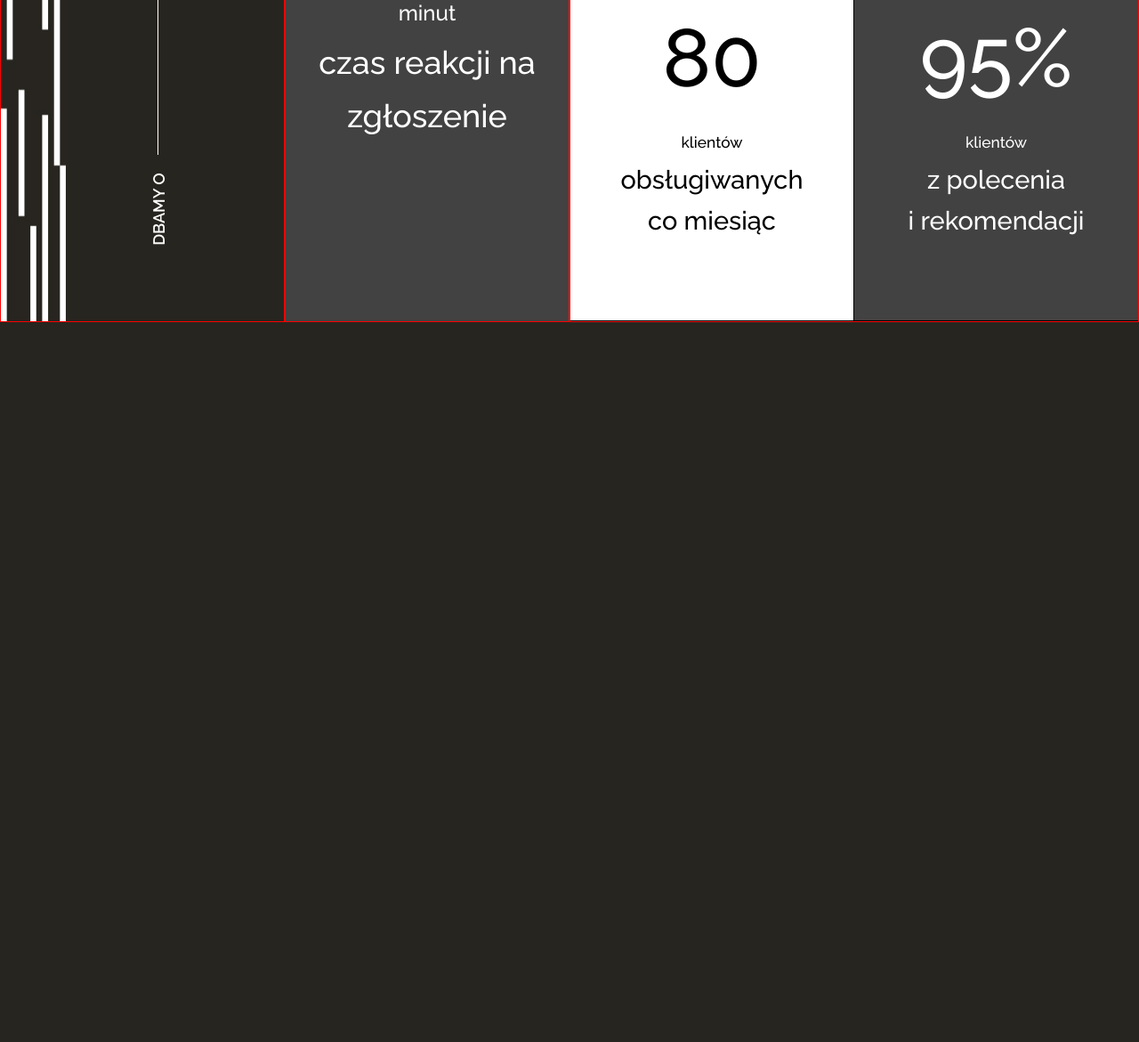
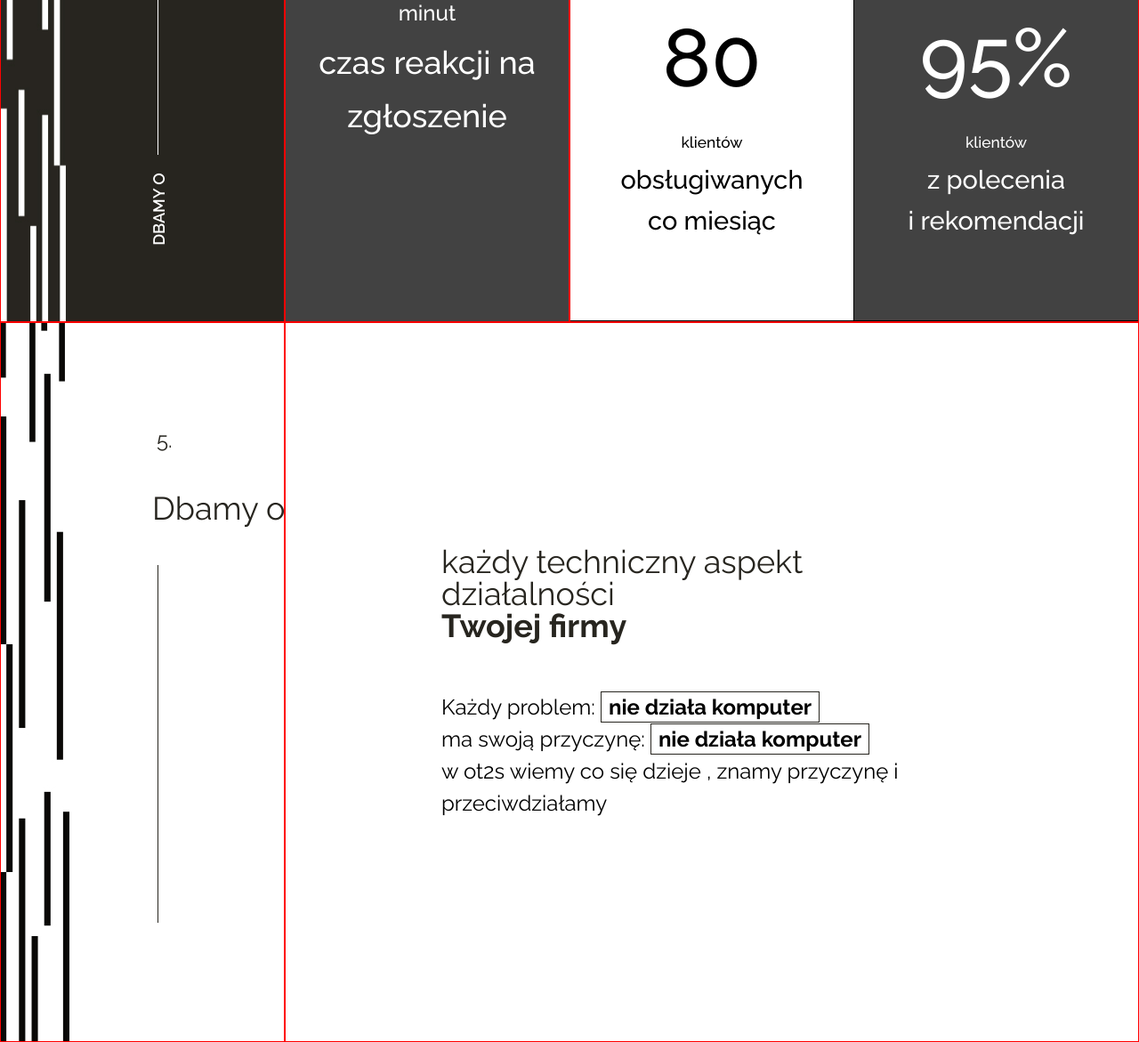
Before and after one commit to KruszynaPaulina/OT2S_psd_to_html, a website: page index.html in a window 1280 px wide. Shown: the part 3016-4187 px from the top of the page at 89% size. Before the commit the page ends 3378 px from the top, so only its background shows below. Drawn offline with nearby package versions, Linux system fonts and the light colour scheme.

Commit message:
Add care

```diff
--- a/index.html
+++ b/index.html
@@ -134,6 +134,25 @@
 					</div>
 				</div>
 			</section>
+			<section class="care">
+				<div class="care__cell care__cell--one">
+					<div class="care__side">
+						<p class="side__number care__number">5.</p>
+						<h2 class="services__title care__title">Dbamy o</h2>
+						<div class="side__line care__line">
+						</div>
+					</div>
+				</div>
+				<div class="care__cell care__cell--two">
+					<div class="care__conntent">
+						<h3 class="care__title">każdy techniczny aspekt działalności </h3>
+						<h3 class="care__title care__title--firm">Twojej firmy</h3>
+						<p class="care__article care__article--problem">Każdy problem: <span class="care__strong">nie działa komputer</span></p>
+						<p class="care__article">ma swoją przyczynę:  <span class="care__strong">nie działa komputer</span></p>
+						<p class="care__article">w ot2s wiemy co się dzieje , znamy przyczynę i przeciwdziałamy</p>
+					</div>
+				</div>
+			</section>
 		</main>
 		<footer>
 		</footer>
--- a/sass/_main_style.scss
+++ b/sass/_main_style.scss
@@ -406,3 +406,82 @@
 	width: 210px;
 	margin-top: 10px;
 }
+
+/* Care */
+
+.care {
+	width: 100%;
+	background-color: $white;
+	height: 809px;
+	background-image: url('../images/line_care.jpg');
+	background-repeat: no-repeat;
+	background-size: contain;
+	display: flex;
+}
+
+.care__cell{
+	border: 1px solid red;
+}
+
+.care__cell--one {
+	width: 25%;
+}
+
+.care__cell--two {
+	width: 75%;
+}
+
+.care__side{
+	position: relative;
+	top: 120px;
+	left: 175px;
+}
+
+.care__title {
+	color: $fontColor2;
+}
+
+.care__number {
+	margin-bottom: 46px;
+}
+
+.care__line {
+	height: 402px;
+}
+
+.care__cell--two {
+	display: flex;
+	align-items: center;
+}
+
+.care__conntent {
+	margin: 0 175px;
+}
+
+.care__title {
+	font-size: 36px;
+	font-family: $font;
+	font-weight: 400;
+}
+
+.care__title--firm {
+	font-weight: 700;
+	margin-bottom: 0px;
+}
+
+.care__article {
+	font-family: $font;
+	font-weight: 400;
+	font-size: 24px;
+	line-height: 36px
+}
+
+.care__strong {
+	font-weight: 700;
+	border: 1px solid $fontColor2;
+	padding: 2px 8px;
+}
+
+.care__article--problem {
+	margin-top: 56px;
+}
```
Also changed, not shown: css/style.css, images/line_care.jpg (added).
